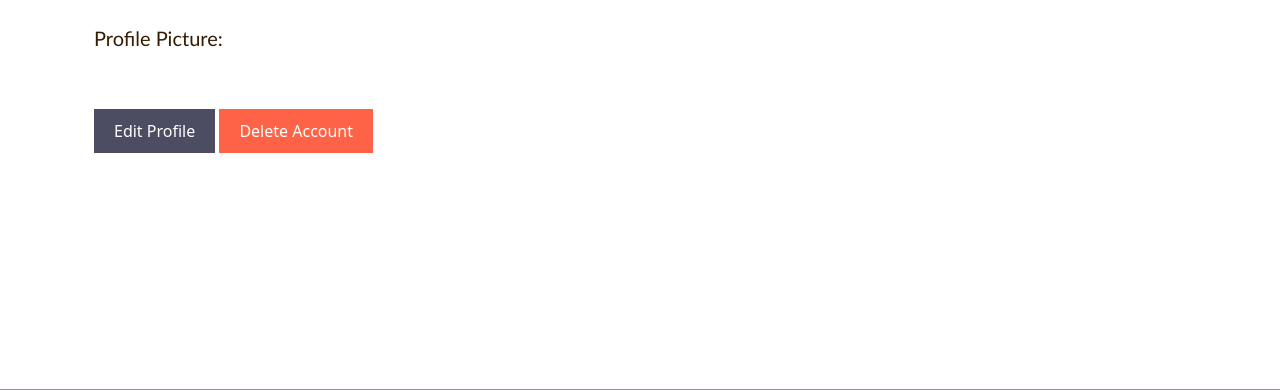
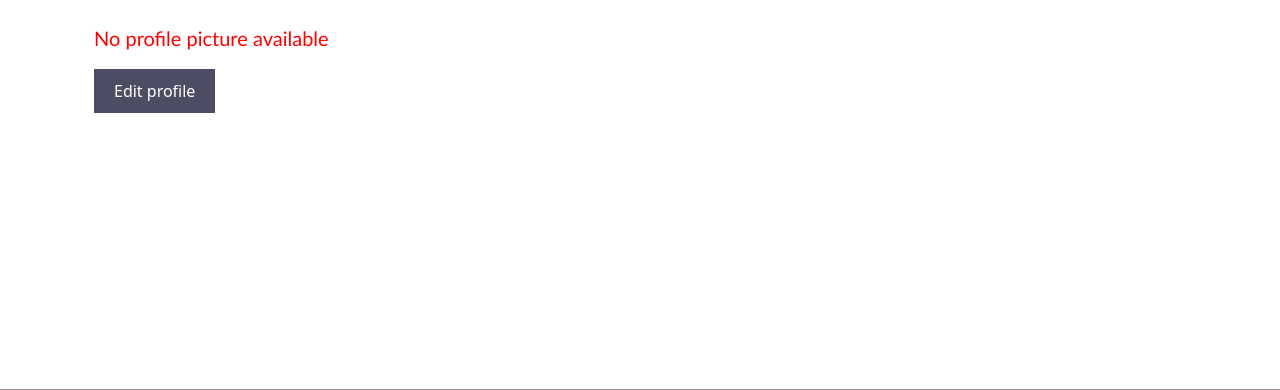
Before and after one commit to aiishaa/Crowd-Funding-Web-App-using-Django, a Django app: template CrowdFund/User/templates/user/profile.html in a window 1280 px wide. Shown: the part 367-757 px from the top of the page. Run offline with Django 5.2, Linux system fonts and the light colour scheme; the template is opened without the code that fills it, so the values that code supplies are empty.

Commit message:
latest updates.

```diff
--- a/CrowdFund/Project/views.py
+++ b/CrowdFund/Project/views.py
@@ -375,10 +375,6 @@ def search_projects(request):
         category_query = Q(category__category_name__icontains=query)
         # Filter projects by tags
         tags_query = Q(tags__name__icontains=query)
-        print('-'*50)
-        print(tags_query)
-        print(category_query)
-        print('-'*50)
         # Combine the queries using OR condition
         projects = projects.filter(category_query | tags_query).distinct()
 
--- a/CrowdFund/User/forms.py
+++ b/CrowdFund/User/forms.py
@@ -18,7 +18,7 @@ class SignupForm(UserCreationForm):
 
     def clean_phone(self):
         phone = self.cleaned_data.get('phone')
-        if not phone.startswith('+20') or len(phone) > 13:
+        if not phone.startswith('+20') or len(phone) != 13:
             raise forms.ValidationError('Please enter a valid Egyptian phone number starting with +20')
         return phone
 
@@ -42,6 +42,6 @@ class EditProfileForm(forms.ModelForm):
 
     def clean_phone(self):
         phone = self.cleaned_data.get('phone')
-        if not phone.startswith('+20'):
+        if not phone.startswith('+20') or len(phone) != 13:
             raise forms.ValidationError('Please enter a valid Egyptian phone number starting with +20')
         return phone
--- a/CrowdFund/User/templates/user/profile.html
+++ b/CrowdFund/User/templates/user/profile.html
@@ -3,7 +3,7 @@
 {% block 'content' %}
 <title>Show Profile</title>
 <style>
-    h1 {
+    h1{
         color: brown;
     }
     img {
@@ -11,13 +11,13 @@
         object-fit: contain;
         margin-bottom: 40px;
     }
-    p {
+    p{
         margin-top: 20px;
         color: rgb(53, 28, 3);
         font-size: 20px;
-        font-family: 'Gill Sans', 'Gill Sans MT', Calibri, 'Trebuchet MS', sans-serif;
+        font-family:'Gill Sans', 'Gill Sans MT', Calibri, 'Trebuchet MS', sans-serif
     }
-    .profile {
+    .profile{
         padding: 10px 20px;
         display: inline-block;
         cursor: pointer;
@@ -25,17 +25,10 @@
         text-decoration: none;
         color: #fff;
     }
-    .delete {
-        padding: 10px 20px;
-        display: inline-block;
-        cursor: pointer;
-        background-color: #FF6347;
-        text-decoration: none;
-        color: #fff;
-    }
 </style>
 </head>
 <body>
+    {% csrf_token %}
     <div class="container">
         <h1>Profile, {{ user.first_name }}</h1>
         <p>First Name: {{ user.first_name }}</p>
@@ -43,10 +36,13 @@
         <p>User Name: {{ user.username }}</p>
         <p>Email: {{ user.email }}</p>
         <p>Phone: {{ user.phone }}</p>
-        <p>Profile Picture: </p>
-        <img src="{{ user.profile_picture.url }}" height="250px"><br>
-        <a class="profile" href="{% url 'edit profile' user.id %}">Edit Profile</a>
-        <a class="delete" href="{% url 'delete_account' %}">Delete Account</a> <!-- Add this line -->
+        {% if user.profile_picture %}
+            <p>Profile Picture: </p>
+            <img src="{{ user.profile_picture.url }}" height="250px"><br>
+        {% else %}
+            <p style="color: red">No profile picture available</p>
+        {% endif %}
+        <a class = "profile" href="{% url 'edit profile' user.id %}">Edit profile</a>
     </div>
 </body>
 {% endblock %}
--- a/CrowdFund/User/views.py
+++ b/CrowdFund/User/views.py
@@ -70,7 +70,7 @@ def sendMail(request, user):
     email_body = f"Hi {user.username},\n\
         Please verify your email to be able to login into your account by clicking the following link:\n \
         {activate_url}"
-    from_email = 'aishafathy999@example.com'
+    from_email =  os.environ['EMAIL_HOST_USER']
     recipient_list = [user.email]
 
     send_mail(email_subject, email_body, from_email, recipient_list)
```
Also changed, not shown: CrowdFund/Project/templates/delete_project.html (deleted, +0 -14 lines), CrowdFund/media/projects/project5/Slide7.PNG (added), CrowdFund/media/projects/project6/steve_jobs.jpg (added).
